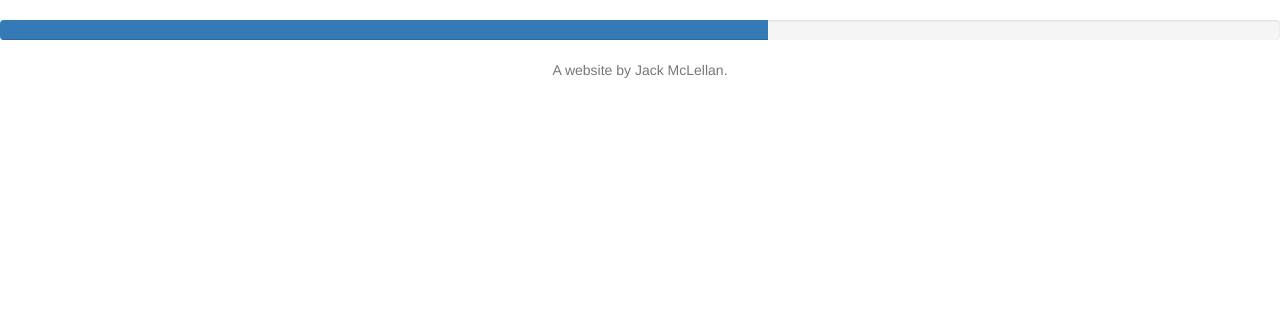
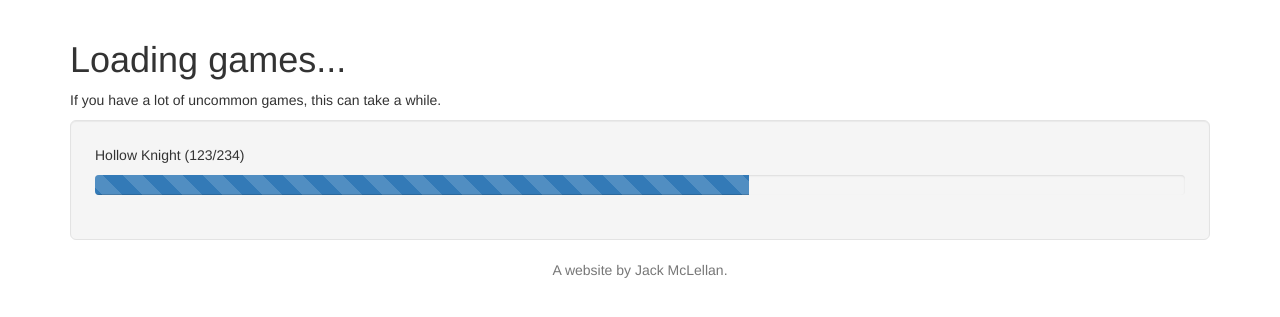
Before and after one commit to attackfrog/steamvision, a Flask app: page /load in a window 1280 px wide. Shown: the part 52-369 px from the top of the page. Run offline with Flask 2, Linux system fonts and the light colour scheme; some libraries are stand-ins or nearby versions.

Commit message:
More information and formatting

```diff
--- a/templates/loading.html
+++ b/templates/loading.html
@@ -5,9 +5,18 @@
 
 
 {% block main %}
-    <div class="progress">
-        <div class="progress-bar" role="progressbar" aria-valuenow="60" aria-valuemin="0" aria-valuemax="100" style="width: 60%;">
-            <span class="sr-only">60% Complete</span>
+    <div class="container">
+        <h1>Loading games...</h1>
+        <p>If you have a lot of uncommon games, this can take a while.</p>
+
+        <div class="well well-lg">
+            <p>Hollow Knight (123/234)</p>
+            <div class="progress">
+                <div class="progress-bar progress-bar-striped active" role="progressbar" aria-valuenow="60"
+                     aria-valuemin="0" aria-valuemax="100" style="width: 60%;">
+                    <span class="sr-only">60% Complete</span>
+                </div>
+            </div>
         </div>
     </div>
 {% endblock %}
```
